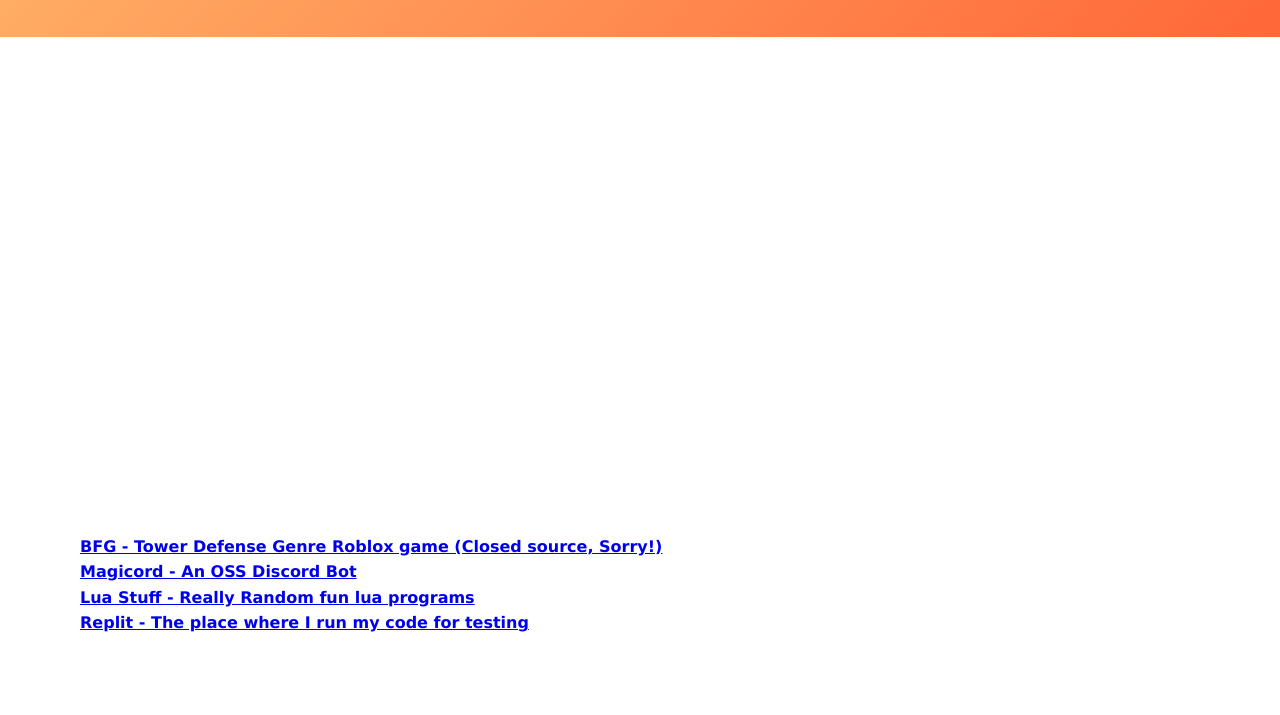
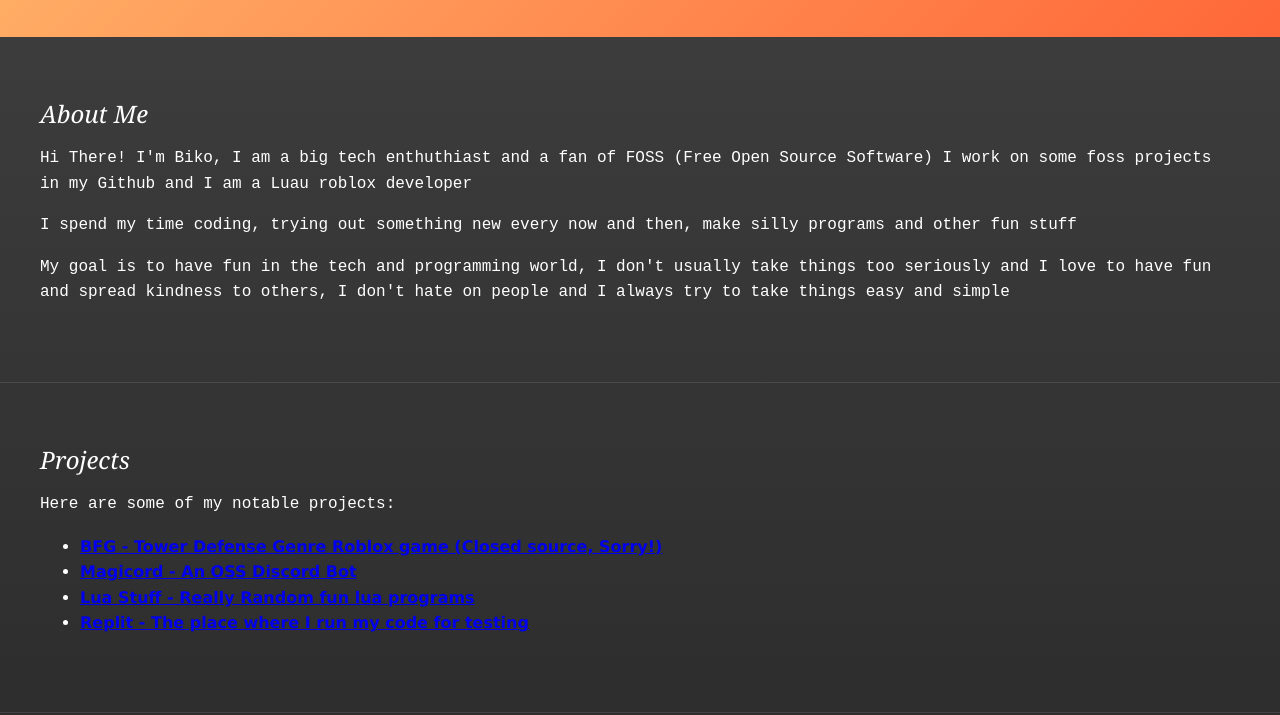
Before and after one commit to Bikoil/bikoil.github.io, a plain HTML site: page index.html in a window 1280 px wide. Shown: the part 85-800 px from the top of the page. Drawn offline with Linux system fonts and the light colour scheme.

Commit message:
Fixed the background

```diff
--- a/index.html
+++ b/index.html
@@ -13,7 +13,7 @@
             font-family: 'Roboto', sans-serif;
             margin: 0;
             padding: 0;
-            background-color: linear-gradient(135deg, #222222, #424242);
+            background-image: linear-gradient(to bottom, #3f3f3f, #1d1d1d);
             color: #ffffff;
         }
 
```
